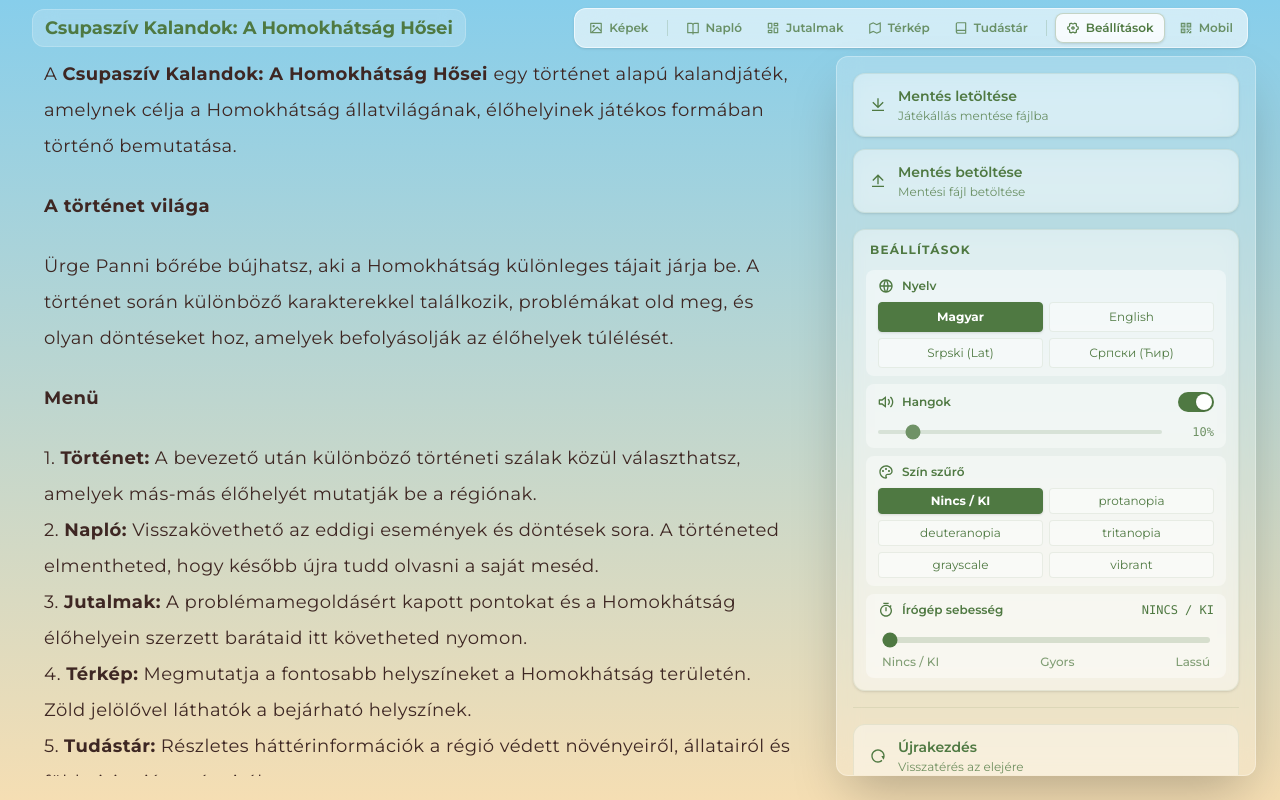
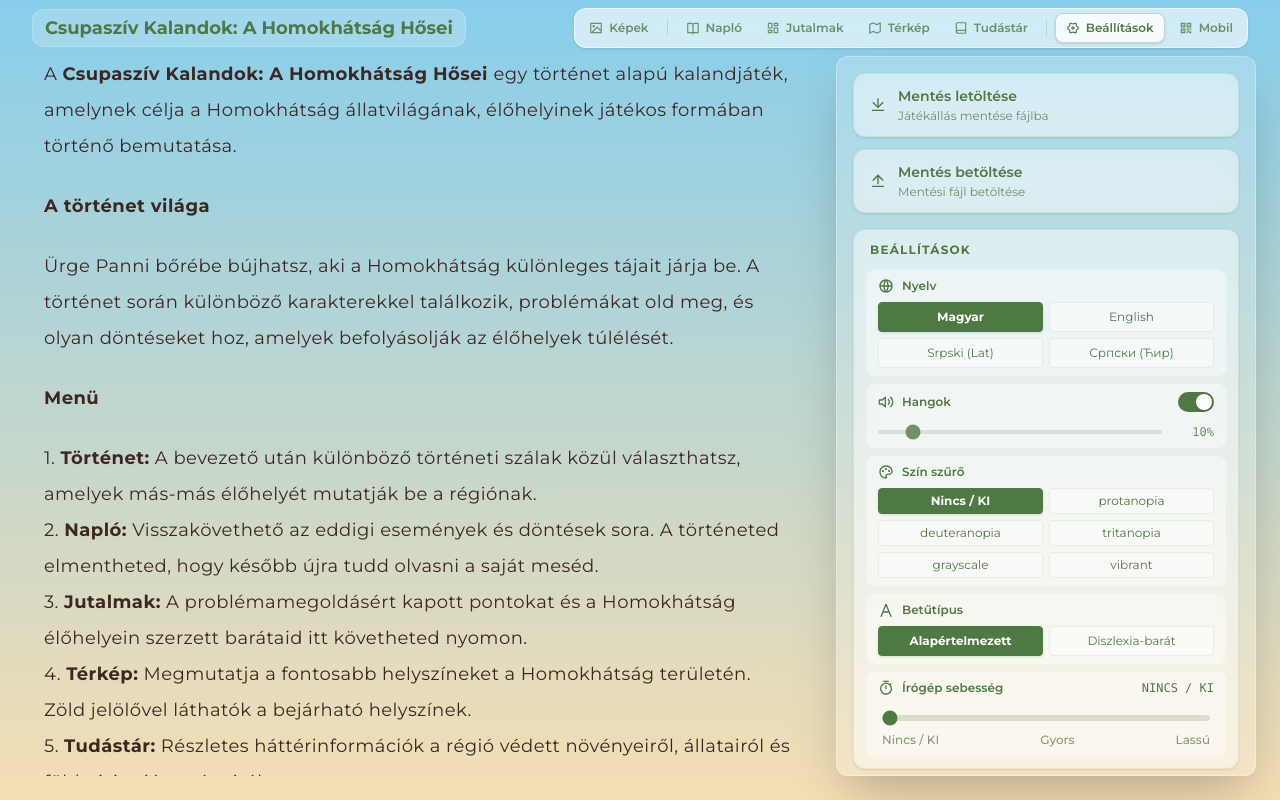
Before and after one commit to farkasszte/csupaszivcsapat, a Next.js app: page / in a window 1280 px wide. Both pictures are taken after a click on the button "Beállítások". Built offline with nearby package versions, Linux system fonts and the light colour scheme.

Commit message:
feat(fonts): switch to Bunny Fonts and add dyslexia-friendly font option

```diff
--- a/src/app/globals.css
+++ b/src/app/globals.css
@@ -1,4 +1,16 @@
 @import "tailwindcss";
+
+:root {
+  --font-app: 'Montserrat', sans-serif;
+}
+
+[data-font="lexend"] {
+  --font-app: 'Lexend', sans-serif;
+}
+
+[data-font="montserrat"] {
+  --font-app: 'Montserrat', sans-serif;
+}
 
 @theme {
   /* Core Colors */
@@ -19,8 +31,8 @@
   --color-text-muted: var(--color-zinc-700);
 
   /* Fonts */
-  --font-sans: var(--font-montserrat), 'Inter', system-ui, sans-serif;
-  --font-serif: var(--font-montserrat), 'Georgia', 'Times New Roman', serif;
+  --font-sans: var(--font-app), 'Inter', system-ui, sans-serif;
+  --font-serif: var(--font-app), 'Georgia', 'Times New Roman', serif;
 
   /* Custom Glow Shadows (Green theme) */
   --shadow-glow-primary: 0 0 15px rgba(79, 121, 66, 0.4);
@@ -29,6 +41,7 @@
 
 /* Body background is managed here to ensure it's not overridden by defaults */
 body {
+  font-family: var(--font-app), 'Inter', system-ui, sans-serif;
   background: linear-gradient(to bottom, #87ceeb, #f5deb3) fixed !important;
   min-height: 100vh;
   margin: 0;
@@ -81,9 +94,9 @@ button:disabled,
   }
 }
 
-/* Force Montserrat on all descendant elements in the dialogue panel */
+/* Apply dynamic font on all descendant elements in the dialogue panel */
 .story-content, .story-content *, .story-content-log, .story-content-log * {
-  font-family: var(--font-montserrat), sans-serif !important;
+  font-family: var(--font-app), sans-serif !important;
 }
 
 .biophilic-card {
--- a/src/app/layout.js
+++ b/src/app/layout.js
@@ -1,15 +1,8 @@
-import { Montserrat } from 'next/font/google';
 import Header from "@/components/Header";
 import BackgroundMusic from "@/components/BackgroundMusic";
 import { GameProvider } from '@/context/GameContext';
 import { SerwistProvider } from "@serwist/turbopack/react";
 import "./globals.css";
-
-const montserrat = Montserrat({
-    subsets: ['latin'],
-    display: 'swap',
-    variable: '--font-montserrat',
-});
 
 export const metadata = {
     title: "Csupaszív Kalandok: A Homokhátság Hősei",
@@ -29,8 +22,15 @@ export const metadata = {
 
 export default function RootLayout({ children }) {
     return (
-        <html lang="hu" className={montserrat.variable}>
-            <body className={`${montserrat.className} antialiased text-surface`}>
+        <html lang="hu">
+            <head>
+                <link rel="preconnect" href="https://fonts.bunny.net" />
+                <link
+                    href="https://fonts.bunny.net/css?family=lexend:400,500,600,700|montserrat:400,500,600,700,800,900&display=swap"
+                    rel="stylesheet"
+                />
+            </head>
+            <body className="antialiased text-surface">
                 <SerwistProvider swUrl="/serwist/sw.js">
                     <GameProvider>
                         <BackgroundMusic />
--- a/src/components/GameMenu.jsx
+++ b/src/components/GameMenu.jsx
@@ -13,6 +13,7 @@ import {
     RiPaletteLine,
     RiTimerLine,
     RiGlobalLine,
+    RiFontFamily,
 } from '@remixicon/react';
 
 export default function GameMenu() {
@@ -26,7 +27,9 @@ export default function GameMenu() {
         colorFilter, setColorFilter,
         typewriterSpeed, setTypewriterSpeed,
         volume, setVolume,
-        language, setLanguage, t
+        language, setLanguage,
+        fontFamily, setFontFamily, effectiveFont, isCyrillic,
+        t
     } = useGame();
 
     const handleExportSave = () => {
@@ -212,6 +215,42 @@ export default function GameMenu() {
                         </div>
                     </div>
 
+                    {/* Font Selector (Accessibility) */}
+                    <div className="px-3 py-2 mt-2 bg-white/40 rounded-lg">
+                        <div className="flex items-center gap-2 mb-2">
+                            <RiFontFamily size={16} className="text-[#4F7942]" />
+                            <span className="text-xs font-semibold text-[#4F7942]">{t('font_style') || 'Betűtípus'}</span>
+                        </div>
+                        <div className="grid grid-cols-2 gap-1.5">
+                            <button
+                                onClick={() => setFontFamily('montserrat')}
+                                className={`px-2 py-1.5 text-xs rounded border transition-all text-center truncate ${effectiveFont === 'montserrat'
+                                    ? 'bg-[#4F7942] hover:bg-[#3d5e33] border-[#4F7942] text-white shadow-sm font-bold'
+                                    : 'bg-white/40 border-[#4F7942]/10 text-[#4F7942] hover:bg-white/60 hover:brightness-95'}`}
+                                title={t('font_standard_tooltip') || 'Montserrat'}
+                            >
+                                {t('font_standard')}
+                            </button>
+                            <button
+                                onClick={() => !isCyrillic && setFontFamily('lexend')}
+                                disabled={isCyrillic}
+                                title={isCyrillic ? t('font_cyrillic_unavailable') : (t('font_dyslexic_tooltip') || 'Lexend')}
+                                className={`px-2 py-1.5 text-xs rounded border transition-all text-center truncate ${isCyrillic
+                                    ? 'opacity-40 cursor-not-allowed bg-zinc-200/50 border-zinc-300 text-zinc-500'
+                                    : effectiveFont === 'lexend'
+                                        ? 'bg-[#4F7942] hover:bg-[#3d5e33] border-[#4F7942] text-white shadow-sm font-bold'
+                                        : 'bg-white/40 border-[#4F7942]/10 text-[#4F7942] hover:bg-white/60 hover:brightness-95'}`}
+                            >
+                                {t('font_dyslexic')}
+                            </button>
+                        </div>
+                        {isCyrillic && (
+                            <p className="text-[11px] text-zinc-600 mt-1.5 italic leading-tight">
+                                {t('font_cyrillic_unavailable')}
+                            </p>
+                        )}
+                    </div>
+
                     {/* Typewriter Speed */}
                     <div className="px-3 py-2 mt-2 bg-white/40 rounded-lg">
                         <div className="flex items-center justify-between mb-2">
--- a/src/context/GameContext.jsx
+++ b/src/context/GameContext.jsx
@@ -201,11 +201,24 @@ export const GameProvider = ({ children }) => {
         return translations[store.language]?.[key] || translations['hu']?.[key] || key;
     };
 
+    const isCyrillic = store.language === 'sr-cyrl';
+    const effectiveFont = isCyrillic ? 'montserrat' : (store.fontFamily || 'montserrat');
+
+    useEffect(() => {
+        if (typeof document !== 'undefined') {
+            document.documentElement.setAttribute('data-font', effectiveFont);
+        }
+    }, [effectiveFont]);
+
     const value = {
         project: projectSettings,
         currentElementId: store.currentElementId,
         language: store.language,
         setLanguage: store.setLanguage,
+        fontFamily: store.fontFamily || 'montserrat',
+        setFontFamily: store.setFontFamily,
+        effectiveFont,
+        isCyrillic,
         t,
         state: {
             visits: store.visits,
--- a/src/data/translations.js
+++ b/src/data/translations.js
@@ -12,6 +12,12 @@ export const translations = {
         "language": "Nyelv",
         "mute": "Hangok",
         "visual_aid": "Szín szűrő",
+        "font_style": "Betűtípus",
+        "font_standard": "Alapértelmezett",
+        "font_standard_tooltip": "Alapértelmezett (Montserrat)",
+        "font_dyslexic": "Diszlexia-barát",
+        "font_dyslexic_tooltip": "Diszlexia-barát (Lexend)",
+        "font_cyrillic_unavailable": "A diszlexia-barát betűtípus csak latin írásmódhoz érhető el.",
         "typewriter_speed": "Írógép sebesség",
         "reset_game": "Újrakezdés",
         "reset_game_desc": "Visszatérés az elejére",
@@ -157,6 +163,12 @@ export const translations = {
         "language": "Language",
         "mute": "Sounds",
         "visual_aid": "Color Filter",
+        "font_style": "Font Family",
+        "font_standard": "Standard",
+        "font_standard_tooltip": "Standard (Montserrat)",
+        "font_dyslexic": "Dyslexia-friendly",
+        "font_dyslexic_tooltip": "Dyslexia-friendly (Lexend)",
+        "font_cyrillic_unavailable": "The dyslexia-friendly font is only available for Latin script.",
         "typewriter_speed": "Typewriter Speed",
         "reset_game": "Reset Game",
         "reset_game_desc": "Return to start",
@@ -302,6 +314,12 @@ export const translations = {
         "language": "Jezik",
         "mute": "Zvuci",
         "visual_aid": "Filter boja",
+        "font_style": "Font",
+        "font_standard": "Standardni",
+        "font_standard_tooltip": "Standardni (Montserrat)",
+        "font_dyslexic": "Za disleksiju",
+        "font_dyslexic_tooltip": "Za disleksiju (Lexend)",
+        "font_cyrillic_unavailable": "Font prilagođen disleksiji dostupan je samo za latinicu.",
         "typewriter_speed": "Brzina kucanja",
         "reset_game": "Resetuj igru",
         "reset_game_desc": "Povratak na početak",
@@ -447,6 +465,12 @@ export const translations = {
         "language": "Језик",
         "mute": "Звуци",
         "visual_aid": "Филтер боја",
+        "font_style": "Фонт",
+        "font_standard": "Стандардно",
+        "font_standard_tooltip": "Стандардни (Montserrat)",
+        "font_dyslexic": "За дислексију",
+        "font_dyslexic_tooltip": "За дислексију (Lexend)",
+        "font_cyrillic_unavailable": "Фонт прилагођен дислексији доступан је само за латиницу.",
         "typewriter_speed": "Брзина куцања",
         "reset_game": "Ресетуј игру",
         "reset_game_desc": "Повратак на почетак",
--- a/src/store/useGameStore.js
+++ b/src/store/useGameStore.js
@@ -37,9 +37,11 @@ export const useGameStore = create((set, get) => ({
     transitionsEnabled: true,
     colorFilter: 'none',
     language: 'hu',
+    fontFamily: 'montserrat',
 
     // Actions
     setLanguage: (language) => { set({ language }); get().saveGame(); },
+    setFontFamily: (fontFamily) => { set({ fontFamily }); get().saveGame(); },
     visitElement: (id) => {
         set((state) => {
             const newVisits = { ...state.visits };
@@ -267,13 +269,13 @@ export const useGameStore = create((set, get) => ({
                 const {
                     currentElementId, visits, variables, history, storyLog, discoveredComponents,
                     finishedStories,
-                    volume, isMuted, typewriterSpeed, transitionsEnabled, colorFilter, language
+                    volume, isMuted, typewriterSpeed, transitionsEnabled, colorFilter, language, fontFamily
                 } = get();
 
                 const gameState = {
                     currentElementId, visits, variables, history, storyLog, discoveredComponents,
                     finishedStories,
-                    settings: { volume, isMuted, typewriterSpeed, transitionsEnabled, colorFilter, language },
+                    settings: { volume, isMuted, typewriterSpeed, transitionsEnabled, colorFilter, language, fontFamily },
                     savedAt: new Date().toISOString()
                 };
 
@@ -325,6 +327,7 @@ export const useGameStore = create((set, get) => ({
                     transitionsEnabled: s.transitionsEnabled ?? true,
                     colorFilter: s.colorFilter ?? 'none',
                     language: loadedLang,
+                    fontFamily: s.fontFamily ?? 'montserrat',
                     isStarted: true,
                 });
             } else {
@@ -365,6 +368,7 @@ export const useGameStore = create((set, get) => ({
                     transitionsEnabled: s.transitionsEnabled ?? true,
                     colorFilter: s.colorFilter ?? 'none',
                     language: loadedLang,
+                    fontFamily: s.fontFamily ?? 'montserrat',
                     isStarted: true,
                 });
             }
```
